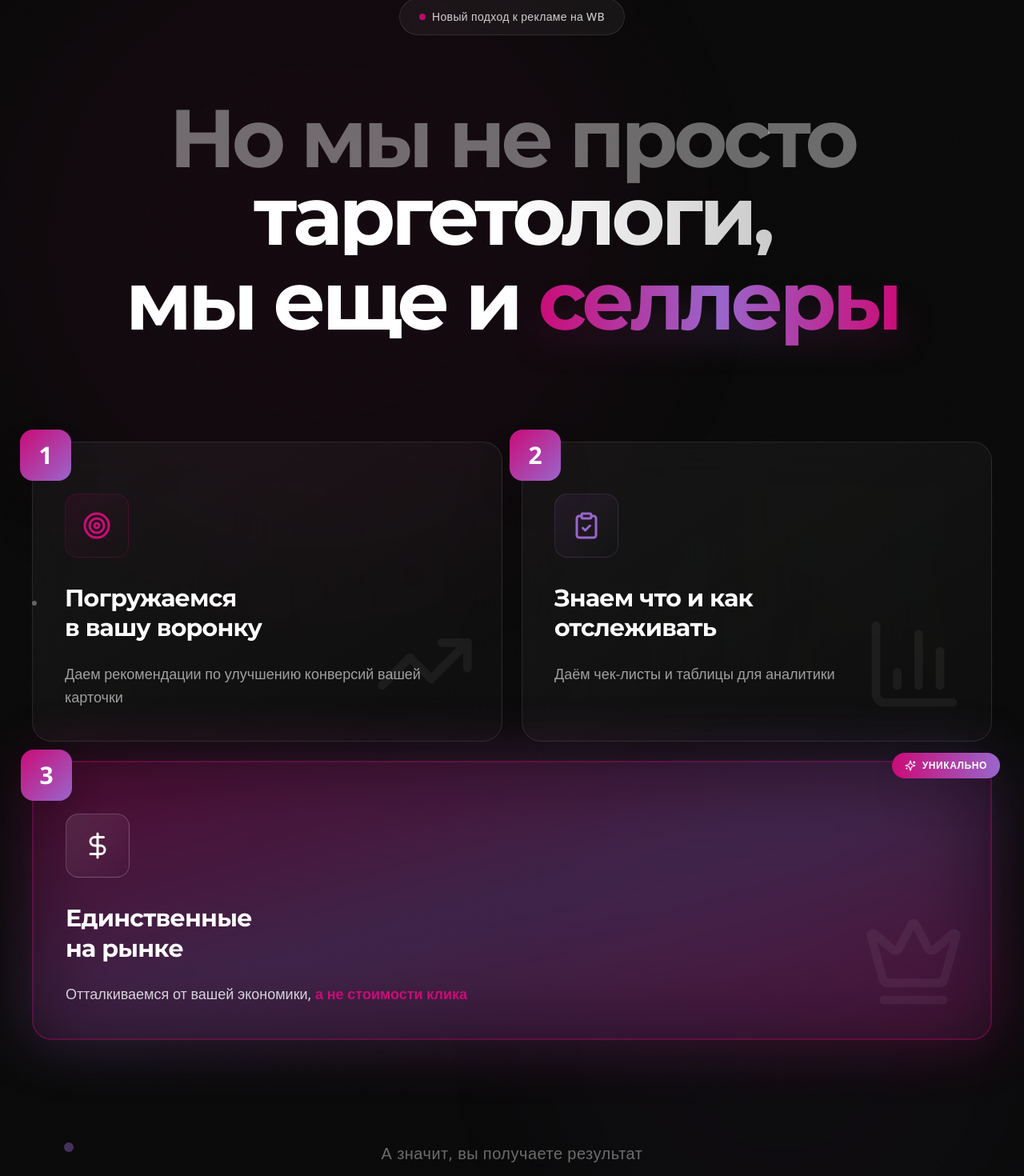
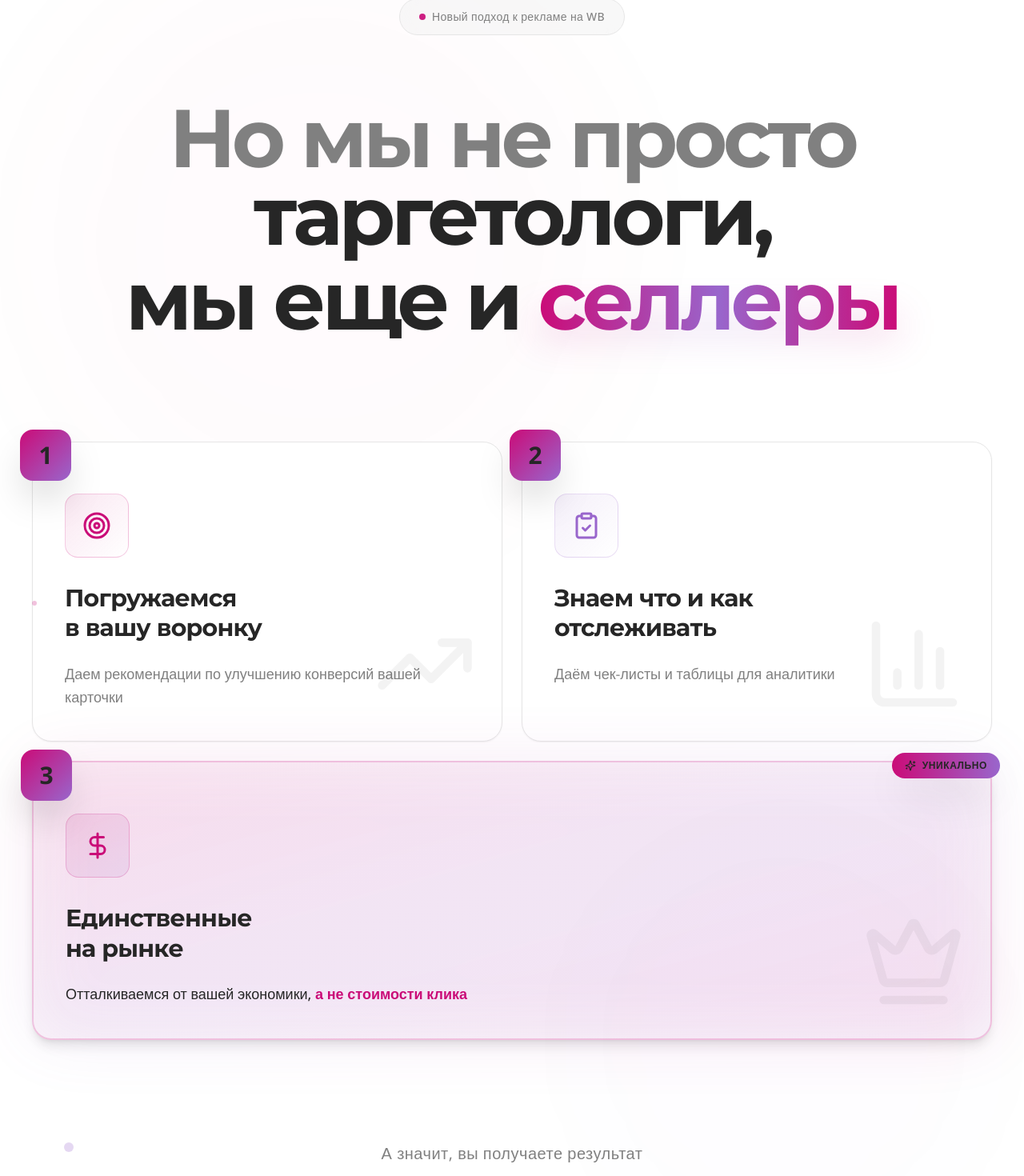
Before and after one commit to pr-poehali-dev/marketplace-promotion-site, a React (Vite) app: page / in a window 1280 px wide. Shown: the part 98-1568 px from the top of the page at 80% size. Built offline with nearby package versions, Linux system fonts and the light colour scheme.

Commit message:
Установка белой цветовой схемы

```diff
--- a/src/pages/Index.tsx
+++ b/src/pages/Index.tsx
@@ -2,17 +2,17 @@ import Icon from '@/components/ui/icon';
 
 const Index = () => {
   return (
-    <div className="min-h-screen bg-[#0A0A0A] text-white relative overflow-hidden">
+    <div className="min-h-screen bg-white text-foreground relative overflow-hidden">
       {/* Animated background patterns */}
-      <div className="absolute inset-0 opacity-30">
-        <div className="absolute top-0 left-0 w-[800px] h-[800px] bg-primary/20 rounded-full blur-[120px] animate-pulse" />
-        <div className="absolute bottom-0 right-0 w-[600px] h-[600px] bg-secondary/20 rounded-full blur-[120px] animate-pulse" style={{ animationDelay: '1s' }} />
+      <div className="absolute inset-0 opacity-40">
+        <div className="absolute top-0 left-0 w-[800px] h-[800px] bg-primary/5 rounded-full blur-[120px] animate-pulse" />
+        <div className="absolute bottom-0 right-0 w-[600px] h-[600px] bg-secondary/5 rounded-full blur-[120px] animate-pulse" style={{ animationDelay: '1s' }} />
       </div>
 
       {/* Grid pattern overlay */}
-      <div className="absolute inset-0 opacity-[0.03]" style={{
-        backgroundImage: `linear-gradient(rgba(255,255,255,0.1) 1px, transparent 1px),
-                         linear-gradient(90deg, rgba(255,255,255,0.1) 1px, transparent 1px)`,
+      <div className="absolute inset-0 opacity-[0.02]" style={{
+        backgroundImage: `linear-gradient(rgba(0,0,0,0.05) 1px, transparent 1px),
+                         linear-gradient(90deg, rgba(0,0,0,0.05) 1px, transparent 1px)`,
         backgroundSize: '50px 50px'
       }} />
 
@@ -24,9 +24,9 @@ const Index = () => {
       <div className="relative z-10 container mx-auto px-6 py-24 max-w-7xl">
         {/* Header tag */}
         <div className="flex justify-center mb-20">
-          <div className="inline-flex items-center gap-2 px-6 py-3 rounded-full border border-white/10 bg-white/5 backdrop-blur-xl">
+          <div className="inline-flex items-center gap-2 px-6 py-3 rounded-full border border-border bg-muted/50 backdrop-blur-xl">
             <div className="w-2 h-2 rounded-full bg-primary animate-pulse" />
-            <span className="text-sm font-medium tracking-wide text-white/80">
+            <span className="text-sm font-medium tracking-wide text-muted-foreground">
               Новый подход к рекламе на WB
             </span>
           </div>
@@ -35,8 +35,8 @@ const Index = () => {
         {/* Main headline */}
         <div className="text-center mb-32">
           <h1 className="text-[clamp(2.5rem,8vw,7rem)] font-bold leading-[0.95] tracking-tighter mb-8">
-            <span className="block text-white/40">Но мы не просто</span>
-            <span className="block bg-gradient-to-r from-white via-white to-white/60 bg-clip-text text-transparent">
+            <span className="block text-muted-foreground">Но мы не просто</span>
+            <span className="block text-foreground">
               таргетологи,
             </span>
             <span className="block mt-2">
@@ -55,8 +55,8 @@ const Index = () => {
         <div className="grid grid-cols-1 md:grid-cols-2 gap-6 max-w-[1200px] mx-auto">
           {/* Card 1 */}
           <div className="group relative">
-            <div className="absolute inset-0 bg-gradient-to-br from-primary/20 to-transparent rounded-3xl blur-xl opacity-0 group-hover:opacity-100 transition-opacity duration-500" />
-            <div className="relative h-full p-10 rounded-3xl border border-white/10 bg-gradient-to-br from-white/5 to-white/[0.02] backdrop-blur-xl hover:border-white/20 transition-all duration-500">
+            <div className="absolute inset-0 bg-gradient-to-br from-primary/10 to-transparent rounded-3xl blur-xl opacity-0 group-hover:opacity-100 transition-opacity duration-500" />
+            <div className="relative h-full p-10 rounded-3xl border border-border bg-white shadow-sm hover:shadow-xl hover:border-primary/30 transition-all duration-500">
               {/* Number badge */}
               <div className="absolute -top-4 -left-4 w-16 h-16 rounded-2xl bg-gradient-to-br from-primary to-secondary flex items-center justify-center text-3xl font-bold shadow-2xl">
                 1
@@ -75,7 +75,7 @@ const Index = () => {
               </h3>
 
               {/* Description */}
-              <p className="text-lg text-white/60 leading-relaxed">
+              <p className="text-lg text-muted-foreground leading-relaxed">
                 Даем рекомендации по улучшению конверсий вашей карточки
               </p>
 
@@ -88,8 +88,8 @@ const Index = () => {
 
           {/* Card 2 */}
           <div className="group relative">
-            <div className="absolute inset-0 bg-gradient-to-br from-secondary/20 to-transparent rounded-3xl blur-xl opacity-0 group-hover:opacity-100 transition-opacity duration-500" />
-            <div className="relative h-full p-10 rounded-3xl border border-white/10 bg-gradient-to-br from-white/5 to-white/[0.02] backdrop-blur-xl hover:border-white/20 transition-all duration-500">
+            <div className="absolute inset-0 bg-gradient-to-br from-secondary/10 to-transparent rounded-3xl blur-xl opacity-0 group-hover:opacity-100 transition-opacity duration-500" />
+            <div className="relative h-full p-10 rounded-3xl border border-border bg-white shadow-sm hover:shadow-xl hover:border-secondary/30 transition-all duration-500">
               {/* Number badge */}
               <div className="absolute -top-4 -left-4 w-16 h-16 rounded-2xl bg-gradient-to-br from-primary to-secondary flex items-center justify-center text-3xl font-bold shadow-2xl">
                 2
@@ -108,7 +108,7 @@ const Index = () => {
               </h3>
 
               {/* Description */}
-              <p className="text-lg text-white/60 leading-relaxed">
+              <p className="text-lg text-muted-foreground leading-relaxed">
                 Даём чек-листы и таблицы для аналитики
               </p>
 
@@ -121,8 +121,8 @@ const Index = () => {
 
           {/* Card 3 - Highlighted */}
           <div className="group relative md:col-span-2">
-            <div className="absolute inset-0 bg-gradient-to-br from-primary via-secondary to-primary rounded-3xl blur-2xl opacity-30 group-hover:opacity-50 transition-opacity duration-500" />
-            <div className="relative h-full p-10 rounded-3xl border-2 border-primary/30 bg-gradient-to-br from-primary/10 to-secondary/5 backdrop-blur-xl hover:border-primary/50 transition-all duration-500">
+            <div className="absolute inset-0 bg-gradient-to-br from-primary via-secondary to-primary rounded-3xl blur-2xl opacity-10 group-hover:opacity-20 transition-opacity duration-500" />
+            <div className="relative h-full p-10 rounded-3xl border-2 border-primary/20 bg-gradient-to-br from-primary/5 to-secondary/5 shadow-lg hover:shadow-2xl hover:border-primary/40 transition-all duration-500">
               {/* Number badge */}
               <div className="absolute -top-4 -left-4 w-16 h-16 rounded-2xl bg-gradient-to-br from-primary to-secondary flex items-center justify-center text-3xl font-bold shadow-2xl">
                 3
@@ -138,8 +138,8 @@ const Index = () => {
 
               {/* Icon */}
               <div className="mb-8 mt-6">
-                <div className="w-20 h-20 rounded-2xl bg-gradient-to-br from-white/10 to-transparent flex items-center justify-center border border-white/20 group-hover:scale-110 transition-transform duration-500">
-                  <Icon name="DollarSign" className="text-white" size={36} />
+                <div className="w-20 h-20 rounded-2xl bg-gradient-to-br from-primary/10 to-secondary/10 flex items-center justify-center border border-primary/20 group-hover:scale-110 transition-transform duration-500">
+                  <Icon name="DollarSign" className="text-primary" size={36} />
                 </div>
               </div>
 
@@ -149,7 +149,7 @@ const Index = () => {
               </h3>
 
               {/* Description */}
-              <p className="text-lg text-white/80 leading-relaxed font-medium">
+              <p className="text-lg text-foreground leading-relaxed font-medium">
                 Отталкиваемся от вашей экономики,{' '}
                 <span className="text-primary font-bold">а не стоимости клика</span>
               </p>
@@ -165,7 +165,7 @@ const Index = () => {
         {/* Bottom CTA */}
         <div className="mt-32 text-center">
           <div className="inline-flex flex-col items-center gap-6">
-            <p className="text-xl text-white/40 tracking-wide">
+            <p className="text-xl text-muted-foreground tracking-wide">
               А значит, вы получаете результат
             </p>
             <div className="flex items-center gap-4">
@@ -177,9 +177,9 @@ const Index = () => {
         </div>
 
         {/* Floating elements */}
-        <div className="absolute top-40 right-20 w-2 h-2 rounded-full bg-primary animate-ping opacity-60" />
-        <div className="absolute bottom-40 left-20 w-3 h-3 rounded-full bg-secondary animate-pulse opacity-40" />
-        <div className="absolute top-1/2 left-10 w-1.5 h-1.5 rounded-full bg-white animate-pulse opacity-30" />
+        <div className="absolute top-40 right-20 w-2 h-2 rounded-full bg-primary animate-ping opacity-30" />
+        <div className="absolute bottom-40 left-20 w-3 h-3 rounded-full bg-secondary animate-pulse opacity-20" />
+        <div className="absolute top-1/2 left-10 w-1.5 h-1.5 rounded-full bg-primary animate-pulse opacity-20" />
       </div>
     </div>
   );
```
